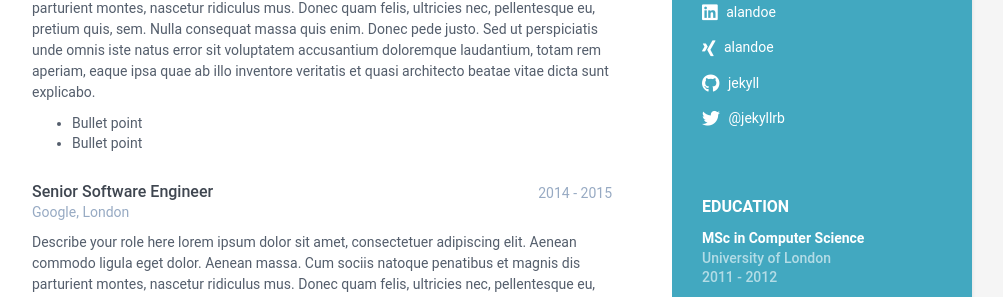
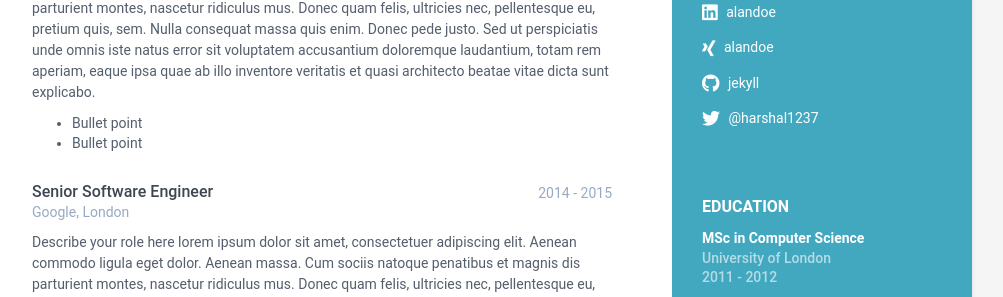
Before and after one commit to HarshalMore/resume-hm, a Jekyll site: the page built from index.html, in a window 1280 px wide and 900 px high. Shown: the part 428-725 px from the top of the window, without its empty margins (168-1171 px from the left). Built offline with Jekyll 4.4.1, drawn with Linux system fonts in a browser that asks for light colours.

Commit message:
Update data.yml

```diff
--- a/_data/data.yml
+++ b/_data/data.yml
@@ -24,7 +24,7 @@ sidebar:
   telegram: # add your nickname without '@' sign
   gitlab:
   bitbucket:
-  twitter: '@jekyllrb'
+  twitter: '@harshal1237'
   stack-overflow: # Number/Username, e.g. 123456/alandoe
   codewars:
   goodreads: # Number-Username, e.g. 123456-alandoe
```
